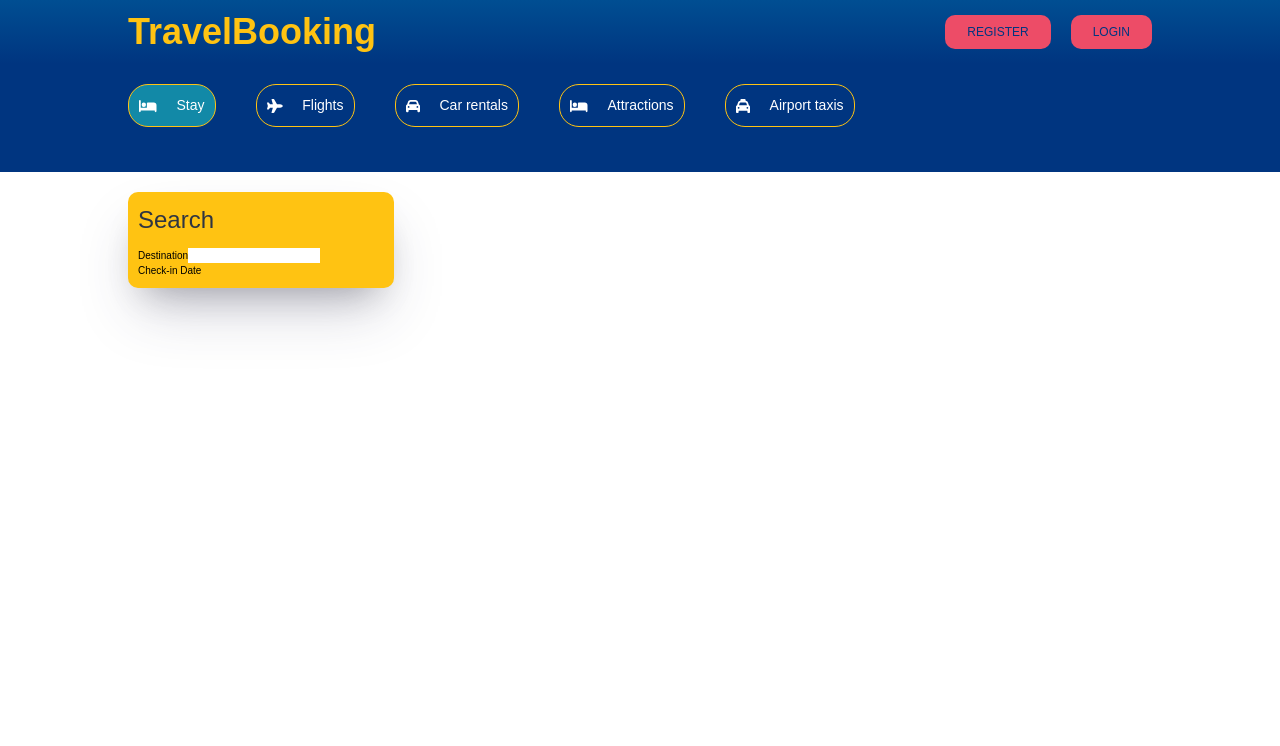
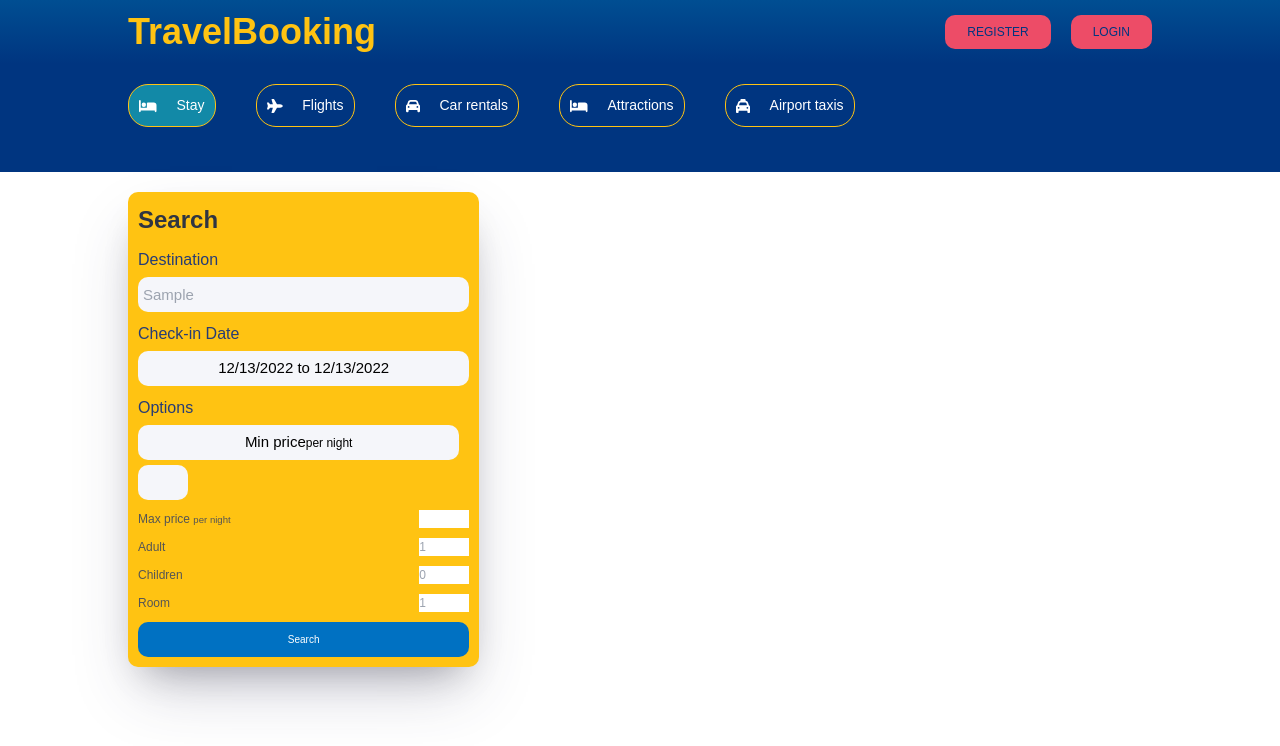
Before and after one commit to DevAnonitos/Booking-App, a React (Create React App) app: page / in a window 1280 px wide. Both pictures are taken after typing "Sample" into the empty fields and a click on the button "SEARCH". Shown: the top 746 px of the page. Built offline with nearby package versions, Linux system fonts and the light colour scheme.

Commit message:
update-ListHotel@3

```diff
--- a/src/pages/list/List.jsx
+++ b/src/pages/list/List.jsx
@@ -1,4 +1,4 @@
-import React from 'react'
+import React, { useState } from 'react'
 import "./list.css";
 
 import { useLocation } from 'react-router-dom';
@@ -6,12 +6,20 @@ import { useLocation } from 'react-router-dom';
 import Navbar from "../../components/navbar/Navbar";
 import Header from '../../components/header/Header';
 
+import { format } from "date-fns";
+import { DateRange } from "react-date-range";
+
 
 const List = () => {
 
   // ======================LOGIC============================
 
   const location = useLocation();
+
+  const [destination, setDestination] = useState(location.state.destination);
+  const [date,setDate] = useState(location.state.date);
+  const [openDate, setOpenDate] = useState(false);
+  const [options, setOptions] = useState(location.state.options);
 
   console.log('====================================');
   console.log(location);
@@ -27,12 +35,67 @@ const List = () => {
             <h1 className="listTitle">Search</h1>
             <div className="listItems">
               <label>Destination</label>
-              <input type="text" />
+              <input placeholder={destination} type="text" />
             </div>
             <div className="listItems">
               <label>Check-in Date</label>
-
+              <span
+                onClick={() => setOpenDate(!openDate)}
+              >
+                {`${format(
+                date[0].startDate,
+                "MM/dd/yyyy"
+              )} to ${format(date[0].endDate, "MM/dd/yyyy")}`}
+              </span>
+              {openDate && (
+                <DateRange
+                  onChange={(item) => setDate([item.selection])}
+                  minDate={new Date()}
+                  ranges={date}
+                />
+              )}
             </div>
+            <div className="listItems">
+              <label>Options</label>
+              <span className="listOptText">
+                Min price <small>per night</small>
+              </span>
+              <input type="number" className='listOptInput' />
+            </div>
+            <div className="lsOptionItem">
+              <span className="listOptText">
+                Max price <small>per night</small>
+              </span>
+              <input type="number" className="listOptInput" />
+            </div>
+            <div className="lsOptionItem">
+              <span className="listOptText">Adult</span>
+                <input
+                  type="number"
+                  min={1}
+                  className="listOptInput"
+                  placeholder={options.adult}
+                />
+            </div>
+            <div className="lsOptionItem">
+              <span className="listOptText">Children</span>
+                <input
+                  type="number"
+                  min={0}
+                  className="listOptInput"
+                  placeholder={options.children}
+                />
+            </div>
+            <div className="lsOptionItem">
+              <span className="listOptText">Room</span>
+                <input
+                  type="number"
+                  min={1}
+                  className="listOptInput"
+                  placeholder={options.room}
+                />
+            </div>
+            <button>Search</button>
           </div>
           <div className="listResult">
 
--- a/src/pages/list/list.css
+++ b/src/pages/list/list.css
@@ -8,11 +8,11 @@
     width: 100%;
     max-width: 1024px;
     display: flex;
-    gap: 20px;
+    gap: 10px;
 }
 
 .listSearch{
-    flex: 1;
+    flex: 1.5;
     top: 10px;
     position: sticky;
     padding: 10px;
@@ -22,12 +22,78 @@
 }
 
 .listTitle{
+    font-weight: bold;
     font-size: 2.4rem;
     color: #2f3542;
     margin-bottom: 10px;
     cursor: default;
 }
 
+.listItems{
+    display: flex;
+    flex-direction: column;
+    gap: 5px;
+    margin-bottom: 10px;
+}
+
+.listItems>label{
+    font-weight: 500;
+    font-size: 1.6rem;
+    color: #273c75;
+}
+
+.listItems>input{
+
+    font-size: 1.5rem;
+    height: 35px;
+    border: none;
+    outline: none;
+    padding: 5px;
+    border-radius: 10px;
+    background-color: #f5f6fa;
+}
+
+.listItems>span {
+    display: flex;
+    align-items: center;
+    justify-content: center;
+    font-size: 1.5rem;
+    height: 35px;
+    border: none;
+    outline: none;
+    padding: 5px;
+    border-radius: 10px;
+    background-color: #f5f6fa;
+}
+
+.lsOptionItem{
+    display: flex;
+    justify-content: space-between;
+    margin-bottom: 10px;
+    color: #555;
+    font-size: 12px;
+}
+
+.listOptInput{
+    width: 50px;
+}
+
+.listOptText{
+    margin-right: 10px;
+}
+
+.listSearch>button{
+    padding: 10px;
+    background-color: #0071c2;
+    color: white;
+    border: none;
+    width: 100%;
+    font-weight: 500;
+    cursor: pointer;
+    border-radius: 10px;
+}
+
+
 .listResult{
     flex: 3;
 }
```
